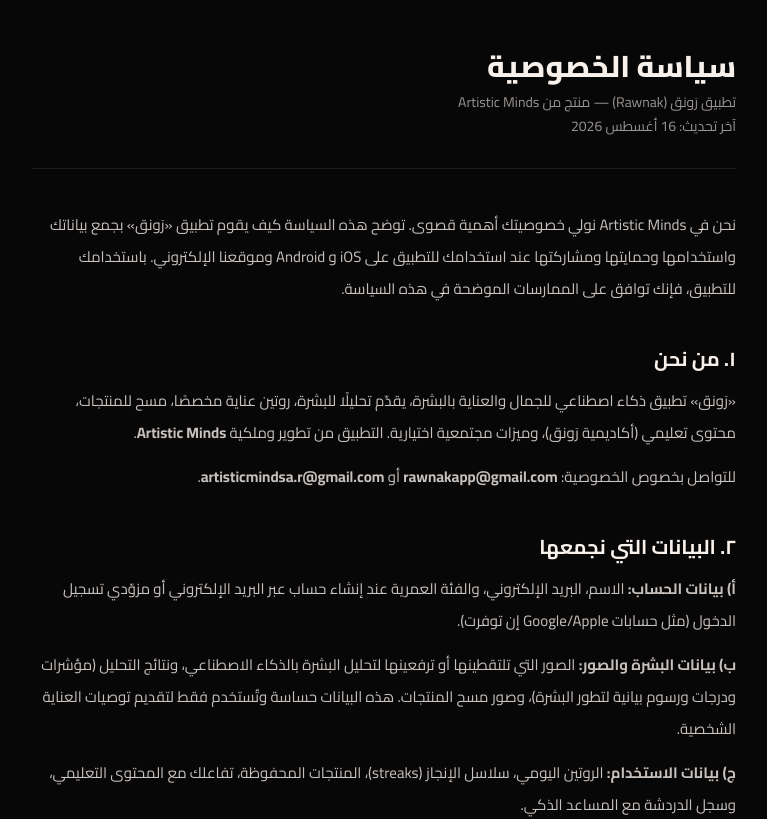
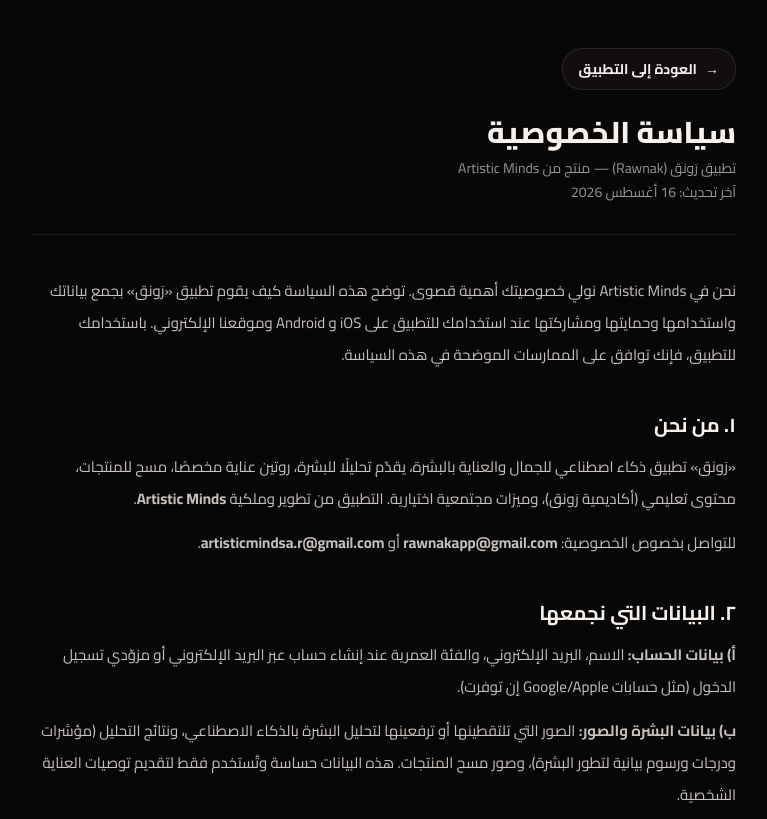
Before and after one commit to Alrbabaa/rawnak-app1.1, a Next.js app: page /privacy in a window 1280 px wide. Shown: the top 819 px of the page, without its empty margins (256-1023 px from the left). Built offline with nearby package versions, Linux system fonts and the light colour scheme; no server answers.

Commit message:
Add back button to legal pages

```diff
--- a/src/app/privacy/page.tsx
+++ b/src/app/privacy/page.tsx
@@ -1,4 +1,5 @@
 import type { Metadata } from "next";
+import Link from "next/link";
 
 export const metadata: Metadata = {
   title: "سياسة الخصوصية | رَونق",
@@ -30,6 +31,14 @@ export default function PrivacyPolicyPage() {
   return (
     <main className="min-h-screen bg-background text-foreground">
       <div className="max-w-3xl mx-auto px-5 py-12 sm:px-8">
+        <Link
+          href="/"
+          className="mb-6 inline-flex items-center gap-2 rounded-xl border border-border bg-card px-4 py-2.5 text-sm font-bold text-foreground transition-colors hover:bg-muted"
+        >
+          <span aria-hidden="true">→</span>
+          العودة إلى التطبيق
+        </Link>
+
         <header className="mb-10 border-b border-border pb-8">
           <h1 className="text-2xl sm:text-3xl font-extrabold mb-2">سياسة الخصوصية</h1>
           <p className="text-sm text-foreground/60">تطبيق رَونق (Rawnak) — منتج من Artistic Minds</p>
--- a/src/app/terms/page.tsx
+++ b/src/app/terms/page.tsx
@@ -1,4 +1,5 @@
 import type { Metadata } from "next";
+import Link from "next/link";
 
 export const metadata: Metadata = {
   title: "الشروط والأحكام | رَونق",
@@ -30,6 +31,14 @@ export default function TermsPage() {
   return (
     <main className="min-h-screen bg-background text-foreground">
       <div className="max-w-3xl mx-auto px-5 py-12 sm:px-8">
+        <Link
+          href="/"
+          className="mb-6 inline-flex items-center gap-2 rounded-xl border border-border bg-card px-4 py-2.5 text-sm font-bold text-foreground transition-colors hover:bg-muted"
+        >
+          <span aria-hidden="true">→</span>
+          العودة إلى التطبيق
+        </Link>
+
         <header className="mb-10 border-b border-border pb-8">
           <h1 className="text-2xl sm:text-3xl font-extrabold mb-2">الشروط والأحكام</h1>
           <p className="text-sm text-foreground/60">تطبيق رَونق (Rawnak) — منتج من Artistic Minds</p>
```
